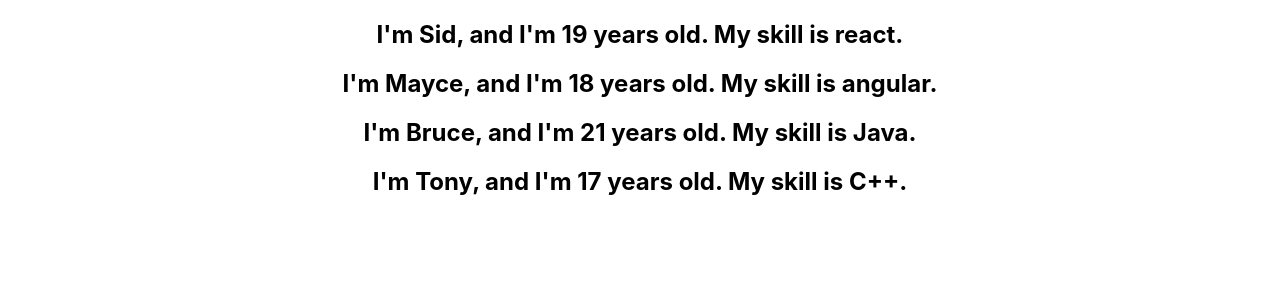
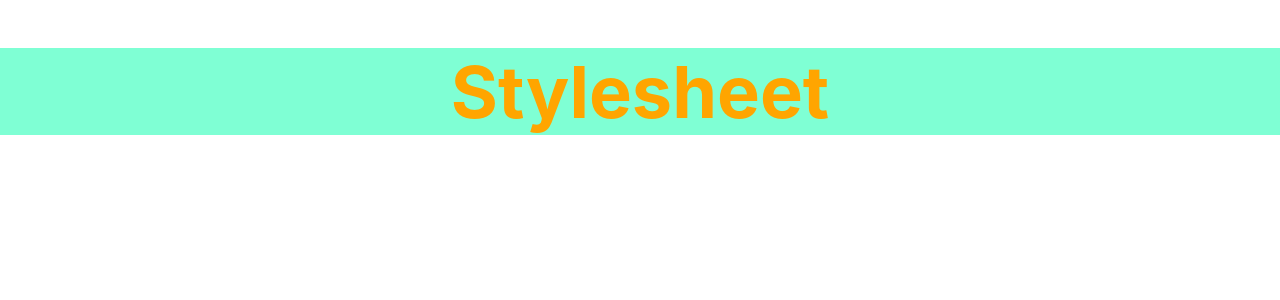
Before and after one commit to Vivek-Bhagat/React.js-source-codes-with-examples, a React (Create React App) app: page / in a window 1280 px wide. Shown: the top 300 px of the page. Built offline with nearby package versions, Linux system fonts and the light colour scheme.

Commit message:
stylesheet

```diff
--- a/src/App.js
+++ b/src/App.js
@@ -2,6 +2,7 @@ import React, { Component } from "react";
 // import React, { Component } from 'react'
 // import logo from './logo.svg';
 import "./App.css";
+import Stylesheet from "./components/Stylesheet";
 // import Greet from './components/Greet';
 // import Welcome from './components/Welcome';
 // import Goodbye from './components/Goodbye';
@@ -15,7 +16,7 @@ import "./App.css";
 //import EventHandler from "./components/EventHandler";
 // import ParentComponent from "./components/parentComponent";
 // import UserGreeting from "./components/UserGreeting";
-import ListNames from "./components/ListNames";
+// import ListNames from "./components/ListNames";
 class App extends Component {
   render() {
     return (
@@ -46,7 +47,8 @@ class App extends Component {
         {/* <EventHandler /> */}
         {/* < ParentComponent /> */}
         {/* < UserGreeting /> */}
-        < ListNames />
+        {/* < ListNames /> */}
+        < Stylesheet primary={true} />
       </div>
     );
   }
--- /dev/null
+++ b/src/components/Stylesheet.js
@@ -0,0 +1,13 @@
+import React from 'react'
+import './myStyle.css'
+
+function Stylesheet(props) {
+    let className = props.primary ? 'primary' : ''
+    return (
+        <div>
+            <h1 className={`${className} font-xl background`}> Stylesheet</h1>
+        </div>
+    )
+}
+
+export default Stylesheet
--- /dev/null
+++ b/src/components/myStyle.css
@@ -0,0 +1,10 @@
+.primary {
+    color: #ffa500;
+}
+
+.font-xl {
+    font-size: 72px;
+}
+.background{
+    background-color: aquamarine;
+}
```
